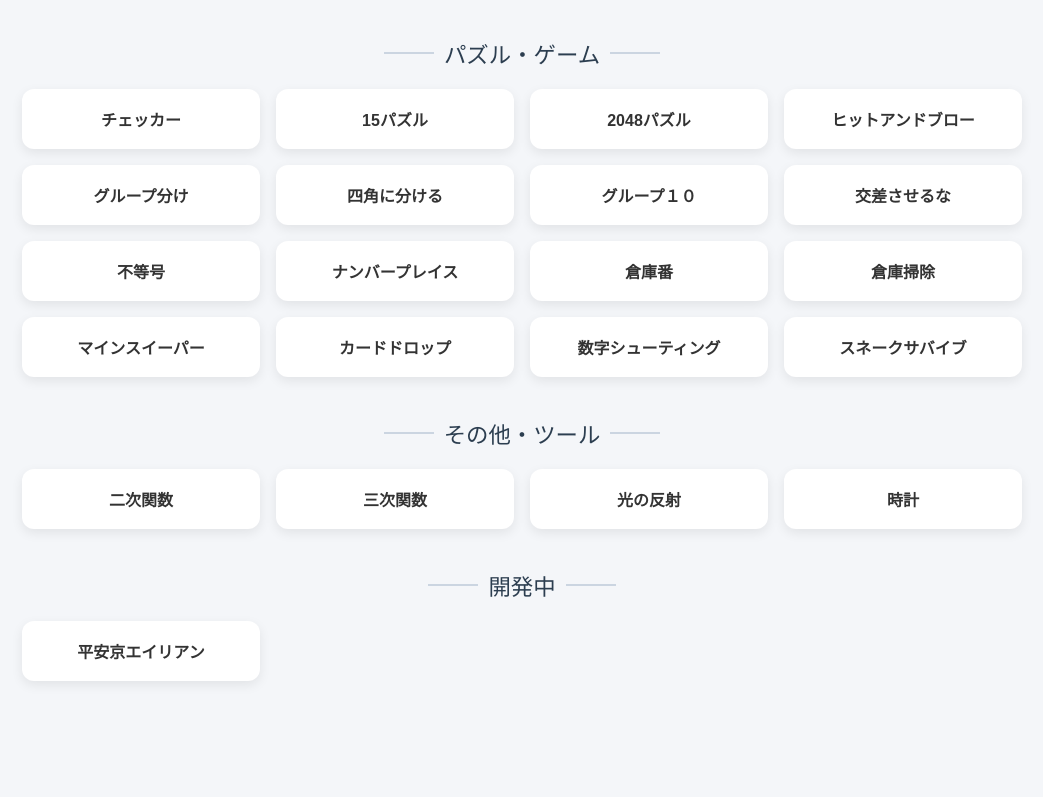
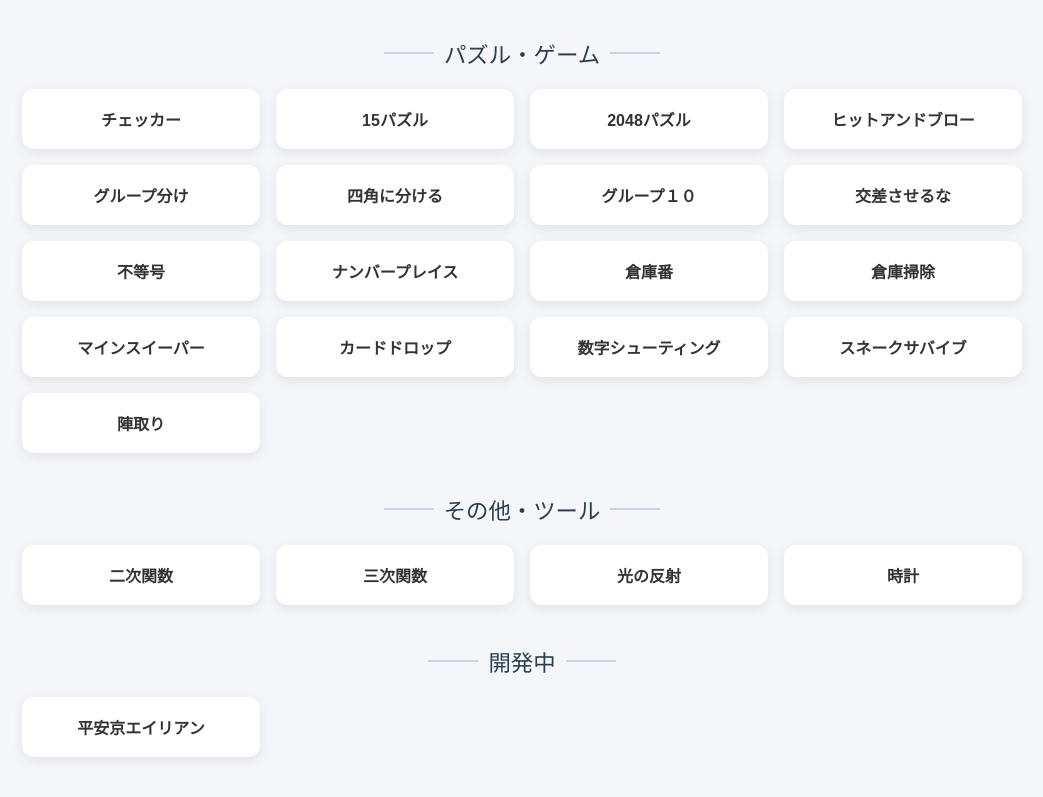
Before and after one commit to perorena/webgames, a plain HTML site: page index.html in a window 1280 px wide. Shown: the part 150-947 px from the top of the page, without its empty margins (118-1161 px from the left). Before the commit the page ends 871 px from the top, so only its background shows below. Drawn offline with Linux system fonts and the light colour scheme.

Commit message:
Add files via upload

```diff
--- a/index.html
+++ b/index.html
@@ -125,6 +125,7 @@
             <button class="card" onclick='window.open("./CardDrop/CardDrop.html")'>カードドロップ</button>
             <button class="card" onclick='window.open("./NumberShooting/NumberShooting.html")'>数字シューティング</button>
             <button class="card" onclick='window.open("./SnakeSurvive/SnakeSurvive.html")'>スネークサバイブ</button>
+            <button class="card" onclick='window.open("./AreaControl/AreaControl.html")'>陣取り</button>
         </div>
 
         <div class="section-title">その他・ツール</div>
```
